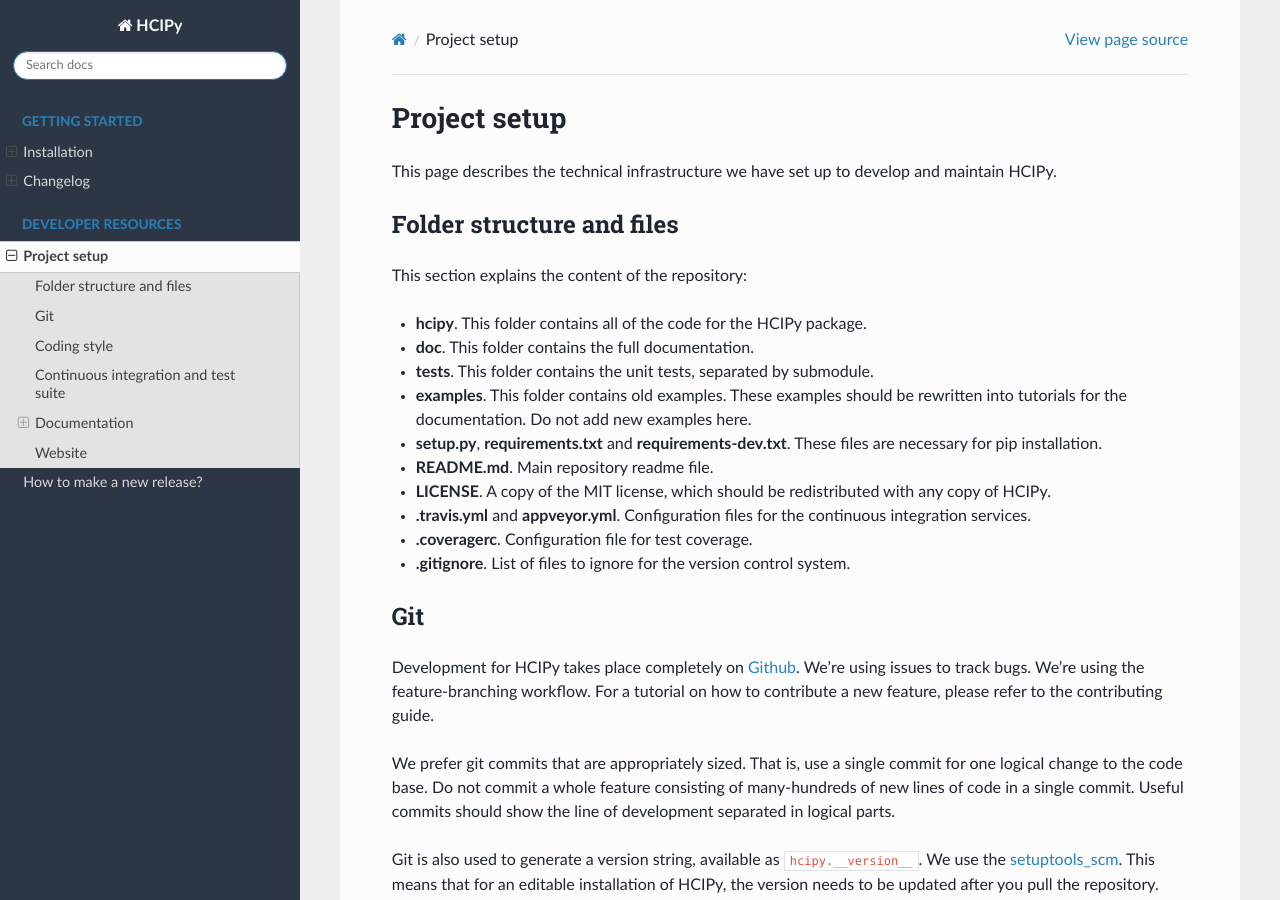
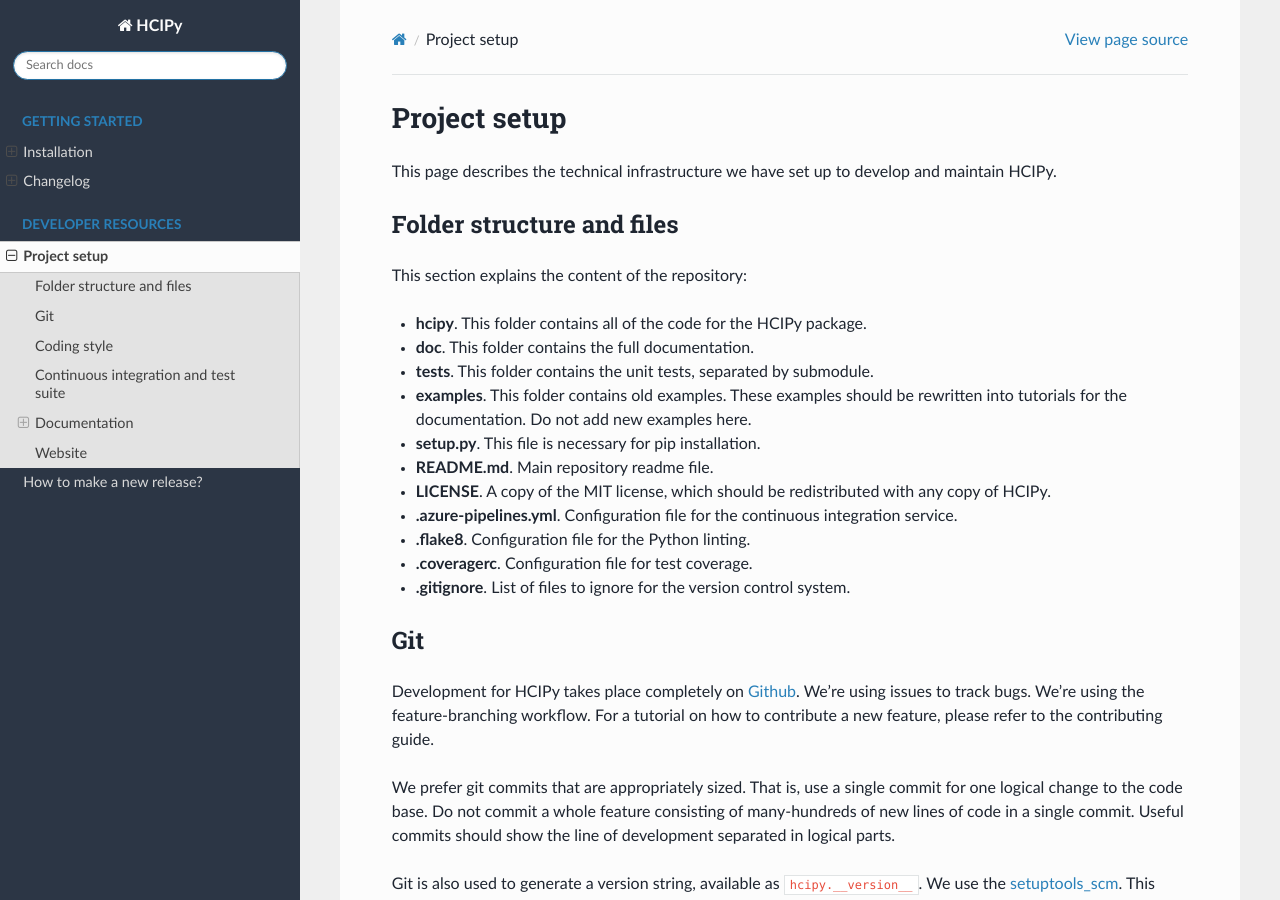
Before and after one commit to ehpor/hcipy, a Sphinx documentation site: the page built from doc/development/project_setup.rst, in a window 1280 px wide and 900 px high. Built offline with Sphinx 7.4.7 and the Read the Docs theme 2.0.0, drawn with Linux system fonts in a browser that asks for light colours; pages that are not in the unit, such as notebooks, are missing from menus; the version number could not be read and is left out; some of the changed text lies outside the part shown.

Commit message:
Fix documentation for removed requirements.txt files.

```diff
--- a/doc/conf.py
+++ b/doc/conf.py
@@ -53,7 +53,7 @@
 
 # General information about the project.
 project = u'HCIPy'
-copyright = u'2017-2019, Emiel Por'
+copyright = u'2017-2022, Emiel Por'
 author = u'Emiel Por'
 
 # The version info for the project you're documenting, acts as replacement for
--- a/doc/development/project_setup.rst
+++ b/doc/development/project_setup.rst
@@ -12,10 +12,11 @@
 * **doc**. This folder contains the full documentation.
 * **tests**. This folder contains the unit tests, separated by submodule.
 * **examples**. This folder contains old examples. These examples should be rewritten into tutorials for the documentation. Do not add new examples here.
-* **setup.py**, **requirements.txt** and **requirements-dev.txt**. These files are necessary for pip installation.
+* **setup.py**. This file is necessary for pip installation.
 * **README.md**. Main repository readme file.
 * **LICENSE**. A copy of the MIT license, which should be redistributed with any copy of HCIPy.
-* **.travis.yml** and **appveyor.yml**. Configuration files for the continuous integration services.
+* **.azure-pipelines.yml**. Configuration file for the continuous integration service.
+* **.flake8**. Configuration file for the Python linting.
 * **.coveragerc**. Configuration file for test coverage.
 * **.gitignore**. List of files to ignore for the version control system.
 
```
Also changed, not shown: doc/requirements.txt (deleted, +0 -11 lines).
